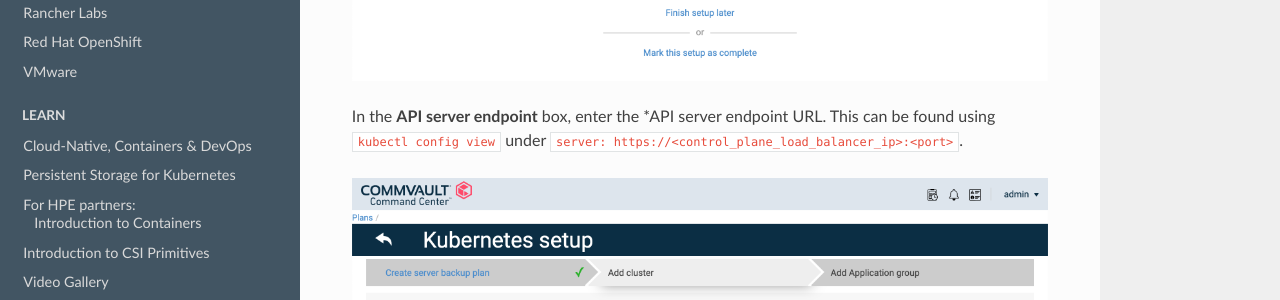
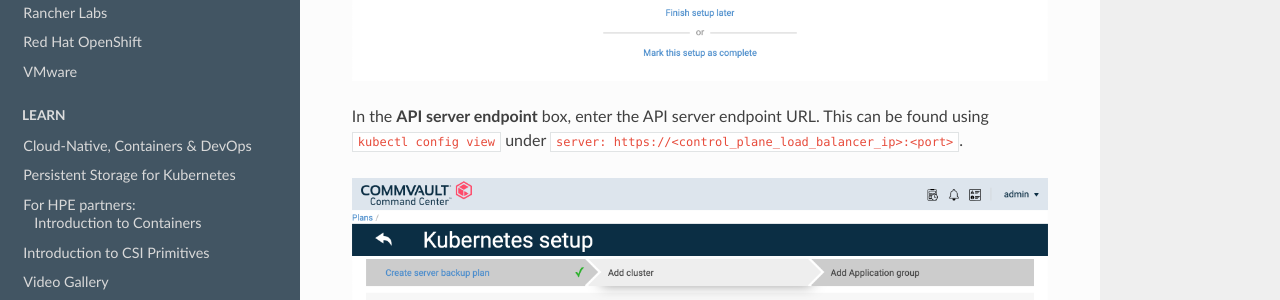
Before and after one commit to hpe-storage/scod, an MkDocs documentation site: the page built from docs/partners/commvault/index.md, in a window 1280 px wide and 900 px high, scrolled down 4003 px. Shown: the part 151-451 px from the top of the window. Built offline with MkDocs 1.6.1, drawn with Linux system fonts in a browser that asks for light colours; nearby versions of some CDN libraries.

```diff
--- a/docs/partners/commvault/index.md
+++ b/docs/partners/commvault/index.md
@@ -54,7 +54,7 @@ The **Add cluster** page appears.
 
 ![](img/commvault4.png)
 
-In the **API server endpoint** box, enter the *API server endpoint URL. This can be found using `kubectl config view` under `server: https://<control_plane_load_balancer_ip>:<port>`.
+In the **API server endpoint** box, enter the API server endpoint URL. This can be found using `kubectl config view` under `server: https://<control_plane_load_balancer_ip>:<port>`.
 
 ![](img/commvault5.png)
 
```
